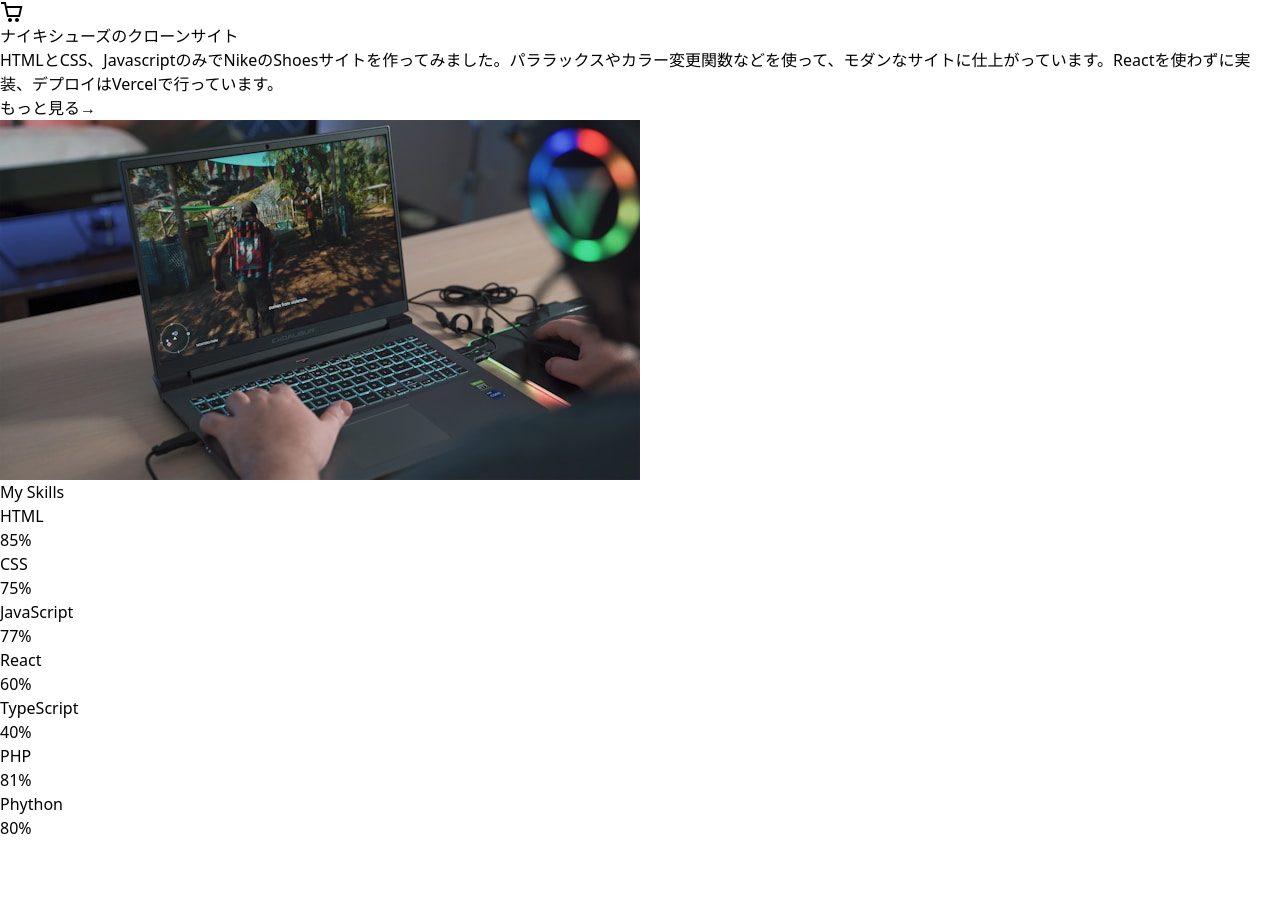
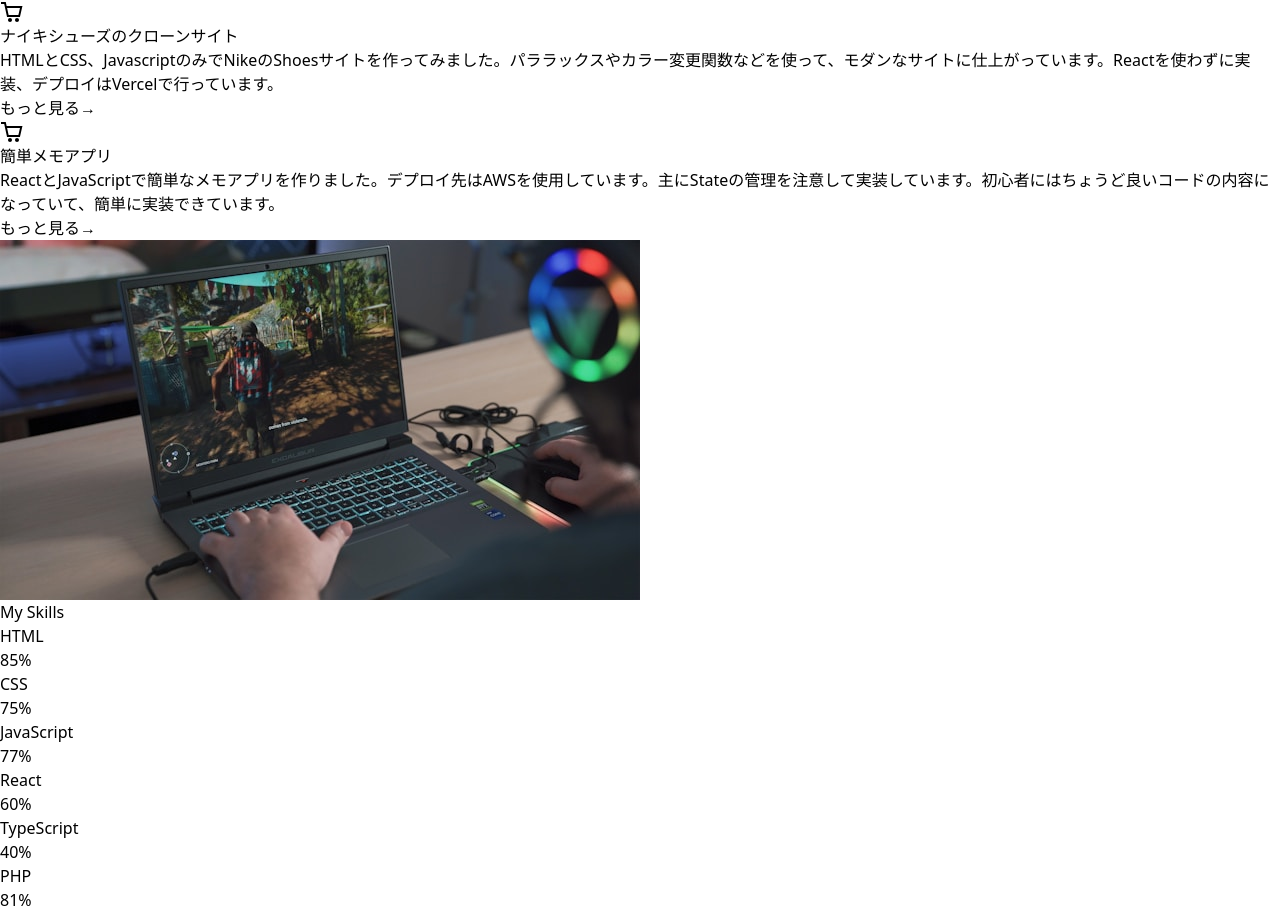
Before and after one commit to Honda123-wq/portfolio, a React (Vite) app: page / in a window 1280 px wide. Shown: the part 1280-2196 px from the top of the page. Before the commit the page ends 2120 px from the top, so only its background shows below. Built offline with nearby package versions, Linux system fonts and the light colour scheme.

Commit message:
Update App.jsx

```diff
--- a/src/App.jsx
+++ b/src/App.jsx
@@ -300,6 +300,50 @@ function App() {
                 </div>
               </div>
             </div>
+            <div className="md:w-1/3 p-4">
+              <div className="bg-gray-100 rounded-lg p-8">
+                <div className="flex items-center mb-3">
+                  <div className="bg-green-500 text-white rounded-full">
+                    <svg
+                      width="24"
+                      height="24"
+                      viewBox="0 0 24 24"
+                      fill="none"
+                      xmlns="http://www.w3.org/2000/svg"
+                    >
+                      <path
+                        fill-rule="evenodd"
+                        clip-rule="evenodd"
+                        d="M5.79166 2H1V4H4.2184L6.9872 16.6776H7V17H20V16.7519L22.1932 7.09095L22.5308 6H6.6552L6.08485 3.38852L5.79166 2ZM19.9869 8H7.092L8.62081 15H18.3978L19.9869 8Z"
+                        fill="currentColor"
+                      />
+                      <path
+                        d="M10 22C11.1046 22 12 21.1046 12 20C12 18.8954 11.1046 18 10 18C8.89543 18 8 18.8954 8 20C8 21.1046 8.89543 22 10 22Z"
+                        fill="currentColor"
+                      />
+                      <path
+                        d="M19 20C19 21.1046 18.1046 22 17 22C15.8954 22 15 21.1046 15 20C15 18.8954 15.8954 18 17 18C18.1046 18 19 18.8954 19 20Z"
+                        fill="currentColor"
+                      />
+                    </svg>
+                  </div>
+                  <h2 className="text-gray-900 text-lg font-medium ml-2">
+                    簡単メモアプリ
+                  </h2>
+                </div>
+                <div>
+                  <p>
+                    ReactとJavaScriptで簡単なメモアプリを作りました。デプロイ先はAWSを使用しています。主にStateの管理を注意して実装しています。初心者にはちょうど良いコードの内容になっていて、簡単に実装できています。
+                  </p>
+                  <a
+                    href="https://memo-app-taupe.vercel.app/"
+                    className="mt-3 text-green-500 items-center"
+                  >
+                    もっと見る→
+                  </a>
+                </div>
+              </div>
+            </div>
           </div>
         </div>
       </section>
```
